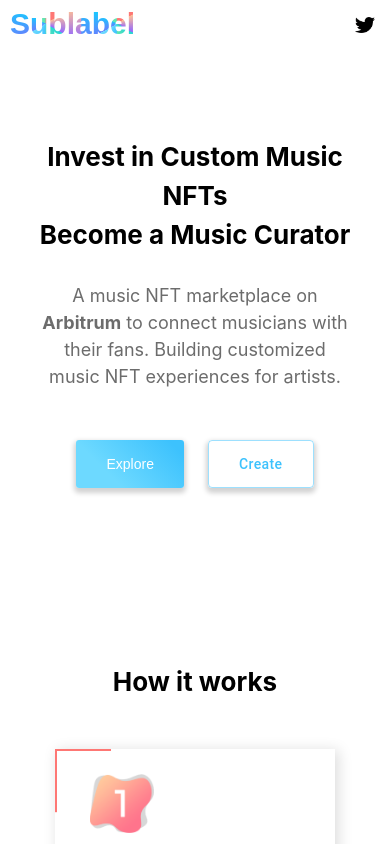
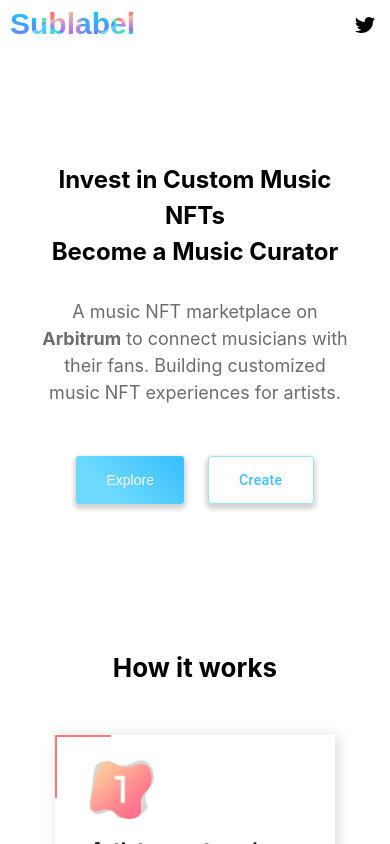
Before and after one commit to svdorn/sublabel, a React (Create React App) app: page / in a window 390 px wide. Shown: the top 844 px of the page. Built offline with nearby package versions, Linux system fonts and the light colour scheme; a web font is replaced by a local one.

Commit message:
intro section updates

```diff
--- a/src/home/home.css
+++ b/src/home/home.css
@@ -542,10 +542,11 @@
       --try-it-box-width: 440px;
   }
   .section-intro {
-    margin-bottom: 160px;
+    margin-bottom: 130px;
   }
   .section-intro h1 {
     font-size: 30px;
+    margin-top: 130px;
   }
 }
 
@@ -577,7 +578,7 @@
       --try-it-box-height: 312px;
   }
   .section-intro h1 {
-    font-size: 26px;
+    font-size: 24px;
   }
 }
 
```
